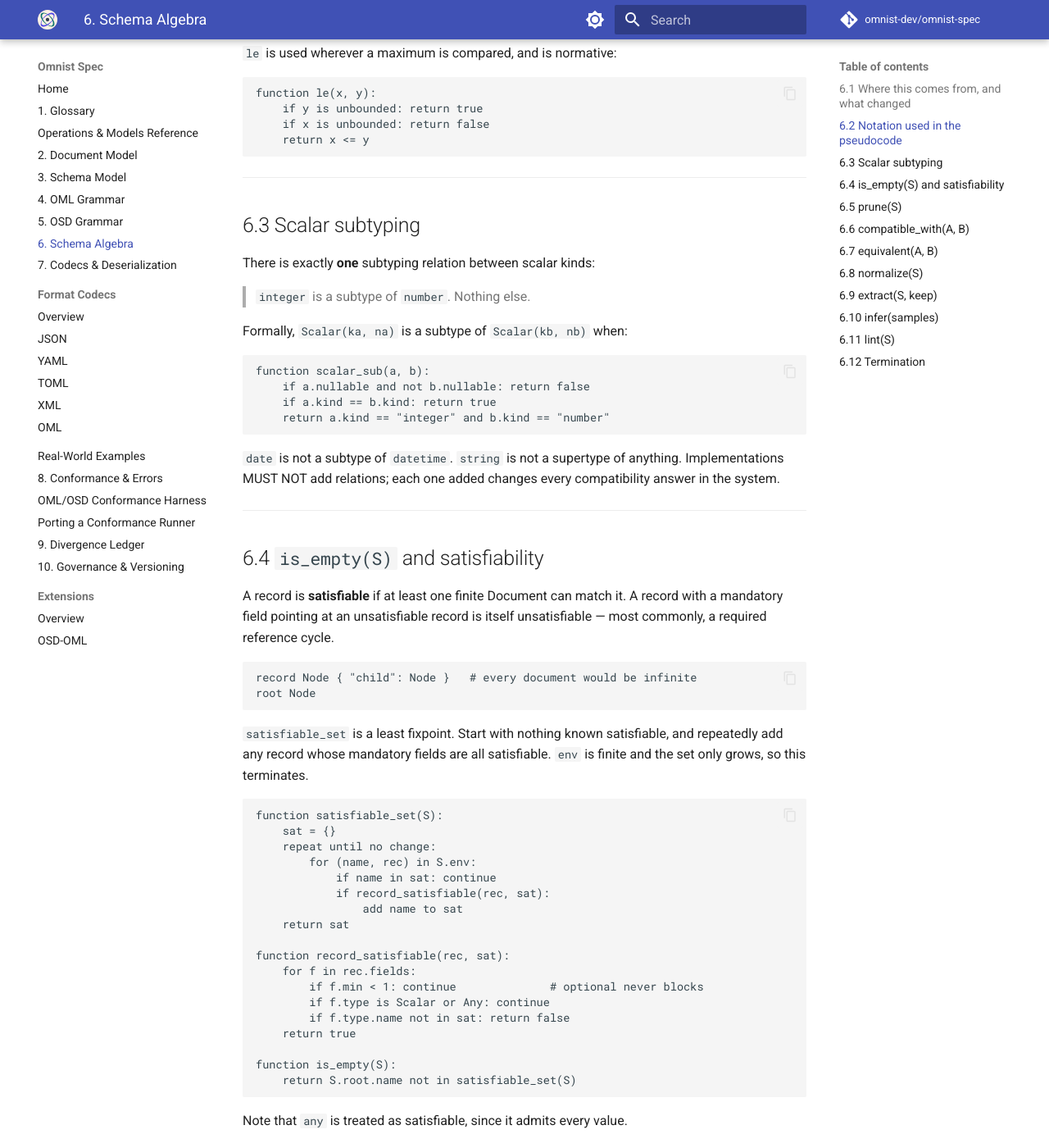
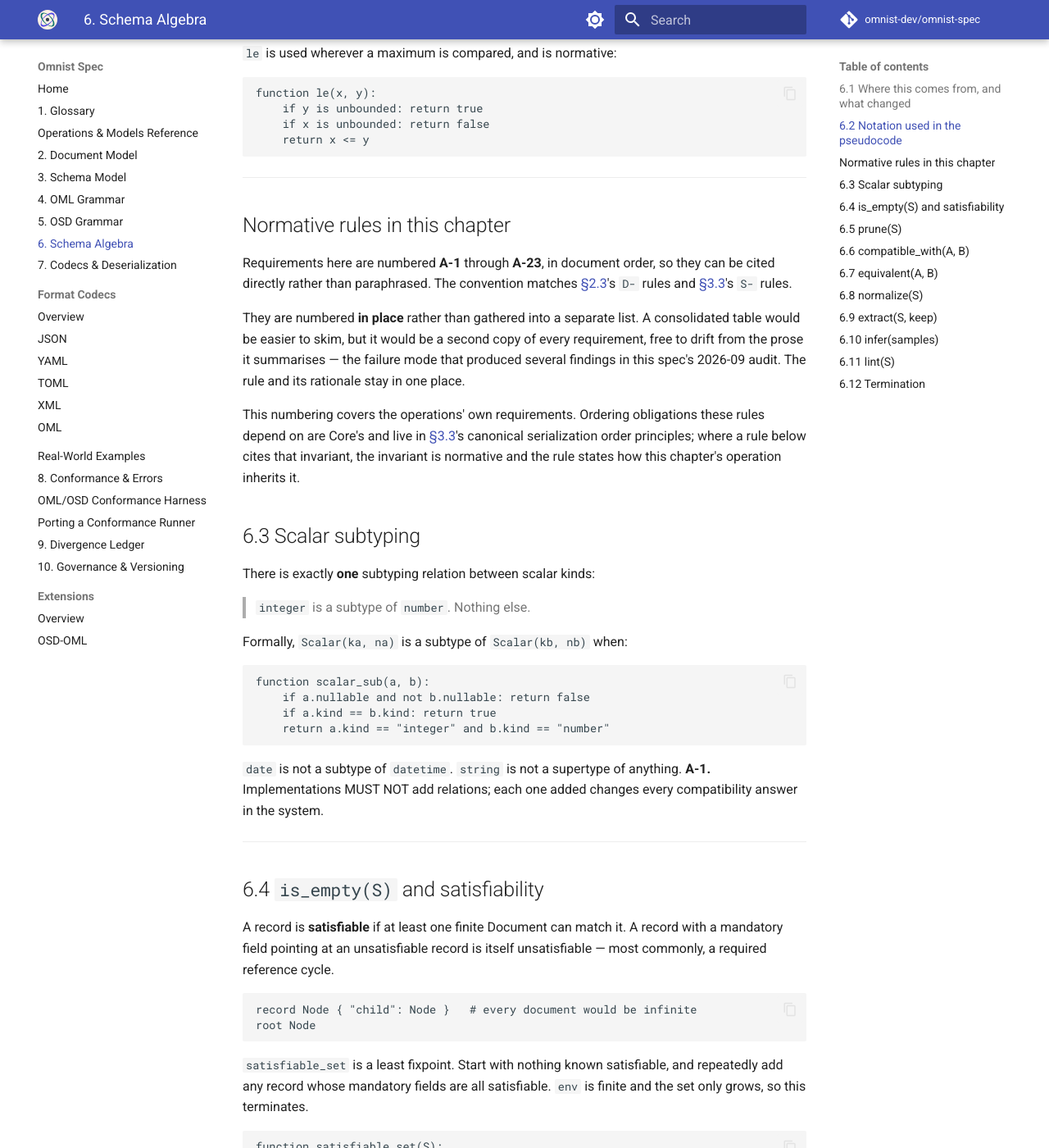
Before and after one commit to omnist-dev/omnist-spec, an MkDocs documentation site: the page built from docs/06-schema-algebra.md, in a window 1280 px wide and 1400 px high, scrolled down 1432 px. Shown: the whole window at 82% size. Built offline with MkDocs 1.6.1 and Material for MkDocs 9.7.7, drawn with Linux system fonts in a browser that asks for light colours; comment, search, counter and statistics services are not loaded; some of the changed text lies outside the part shown.

Commit message:
Number chapter 6 normative rules A-1..A-23 in place (#63, part 1), v0.15.2-beta (#91)
Chapter 6 was the worst case the audit found: largest chapter, most MUSTs,
the operations where silent cross-implementation divergence is most likely,
and not one anchor anyone could cite. Its requirements are now numbered A-1
through A-23 in document order, matching Sec2.3 D- rules and Sec3.3 S- rules.

Numbered in place rather than gathered into a table. A consolidated list
would skim better but would be a second copy of every requirement, free to
drift from the prose it summarises -- the exact failure mode behind several
findings in this audit, including the glossary duplication fixed one release
ago. Rule and rationale stay together.

No requirement changed meaning. Verified by construction: after numbering,
every MUST/SHALL line in the chapter either carries a rule number or is a
continuation line of one.

Chapters 4, 5, 7 and 8 still have no rule spine; #63 stays open for them.

Co-authored-by: tomlee <yautat@gmail.com>
Co-authored-by: Claude Opus 5 <noreply@anthropic.com>

````diff
--- a/docs/06-schema-algebra.md
+++ b/docs/06-schema-algebra.md
@@ -75,6 +75,25 @@ function le(x, y):
 
 ---
 
+## Normative rules in this chapter
+
+Requirements here are numbered **A-1** through **A-23**, in document order, so
+they can be cited directly rather than paraphrased. The convention matches
+[§2.3](02-document-model.md#23-structural-invariants)'s `D-` rules and
+[§3.3](03-schema-model.md#33-formal-definition)'s `S-` rules.
+
+They are numbered **in place** rather than gathered into a separate list. A
+consolidated table would be easier to skim, but it would be a second copy of
+every requirement, free to drift from the prose it summarises — the failure
+mode that produced several findings in this spec's 2026-09 audit. The rule
+and its rationale stay in one place.
+
+This numbering covers the operations' own requirements. Ordering obligations
+these rules depend on are Core's and live in
+[§3.3](03-schema-model.md#33-formal-definition)'s canonical serialization
+order principles; where a rule below cites that invariant, the invariant is
+normative and the rule states how this chapter's operation inherits it.
+
 ## 6.3 Scalar subtyping
 
 There is exactly **one** subtyping relation between scalar kinds:
@@ -91,7 +110,7 @@ function scalar_sub(a, b):
 ```
 
 `date` is not a subtype of `datetime`. `string` is not a supertype of anything.
-Implementations MUST NOT add relations; each one added changes every
+**A-1.** Implementations MUST NOT add relations; each one added changes every
 compatibility answer in the system.
 
 ---
@@ -134,7 +153,7 @@ function is_empty(S):
 
 Note that `any` is treated as satisfiable, since it admits every value.
 
-Iteration over `env` MUST be deterministic. `env` is ordered by declaration;
+**A-2.** Iteration over `env` MUST be deterministic. `env` is ordered by declaration;
 implementations MUST NOT iterate an unordered set where the result's ordering is
 observable.
 
@@ -157,11 +176,11 @@ What it removes:
 Canonical output order: `prune` only removes records and fields, never merges
 or invents any, so per
 [§3.3's canonical serialization order](03-schema-model.md#33-formal-definition)
-invariant, the surviving records and fields MUST keep their original
+invariant, **A-3:** the surviving records and fields MUST keep their original
 declaration order.
 
 **The root-unsatisfiable case is special and is normative.** If the root record
-is itself unsatisfiable, field pruning MUST NOT be applied to the root. Its
+is itself unsatisfiable, **A-4:** field pruning MUST NOT be applied to the root. Its
 mandatory fields are exactly what make it unsatisfiable; stripping them would
 produce a different, satisfiable schema, breaking the guarantee that `prune`
 preserves the language. Instead the root is kept as written, and only the rest
@@ -762,32 +781,32 @@ vs. string, not the one sanctioned integer/number subtype relation):
   one `AnyFallback("Root.id", "values of more than one scalar kind (integer, string)")`.
   `infer(samples, allow_any = true)` (the plain wrapper) returns the same
   schema but discards the fallback list — a caller who wants to know what was
-  opened MUST call `infer_with_report` directly.
+  opened **(A-23)** MUST call `infer_with_report` directly.
 
 Two requirements:
 
-**`infer` MUST NOT normalize its output.** The raw result keeps a one-to-one
+**A-14. `infer` MUST NOT normalize its output.** The raw result keeps a one-to-one
 correspondence between sample labels and generated record names, which is what
 makes it readable and hand-editable. It may therefore contain structurally
 identical duplicate records. A caller who wants the canonical form calls
 `normalize` explicitly.
 
-**`infer` MUST NOT emit `any` by default.** Opening a field is a decision the
+**A-15. `infer` MUST NOT emit `any` by default.** Opening a field is a decision the
 author makes, never one the tool makes for them. An implementation MAY offer an
 opt-in mode; when it does, it MUST report every opening it introduced, with a
 location and a reason — `infer_with_report` above, not a silent side channel.
 
-Samples MUST be node-rooted. Inferring from a bare scalar, or from zero
+**A-16.** Samples MUST be node-rooted. Inferring from a bare scalar, or from zero
 samples, is an error.
 
-**`samples` MUST be an ordered sequence, not a set.** The first-seen-order
+**A-17. `samples` MUST be an ordered sequence, not a set.** The first-seen-order
 rule above (Pass 1) is only well-defined for an ordered input — passing an
 unordered collection makes the resulting field order unreproducible, which
 is a caller error, not an implementation nondeterminism. Per
 [§3.3's canonical serialization order](03-schema-model.md#33-formal-definition)
 invariant, `infer` never merges two different labels into one output
 position (it only aggregates values *within* one already-positioned label
-across samples), so its output order MUST follow this first-seen order —
+across samples), so **A-18:** its output order MUST follow this first-seen order —
 the same category as `parse_schema` preserving declaration order, just
 derived from sample documents instead of source text.
 
````
Also changed, not shown: other parts of docs/06-schema-algebra.md (+15 -15 lines), CHANGELOG.md (+26 -0 lines).
